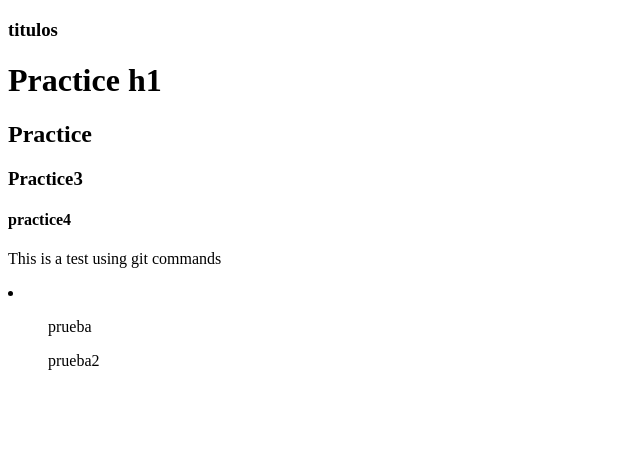
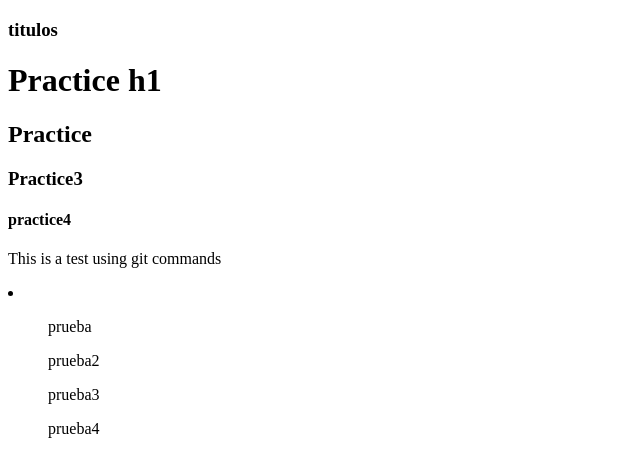
Before and after one commit to BACanales/html-practice, a plain HTML site: page practice.html in a window 1280 px wide. Shown: the whole page, without its empty margins (0-640 px from the left). Drawn offline with Linux system fonts and the light colour scheme.

Commit message:
updating files

```diff
--- a/practice.html
+++ b/practice.html
@@ -16,6 +16,8 @@
     <li>
         <ol>prueba</ol>
         <ol>prueba2</ol>
+        <ol>prueba3</ol>
+        <ol>prueba4</ol>
     </li>
 </body>
 </html>
```
